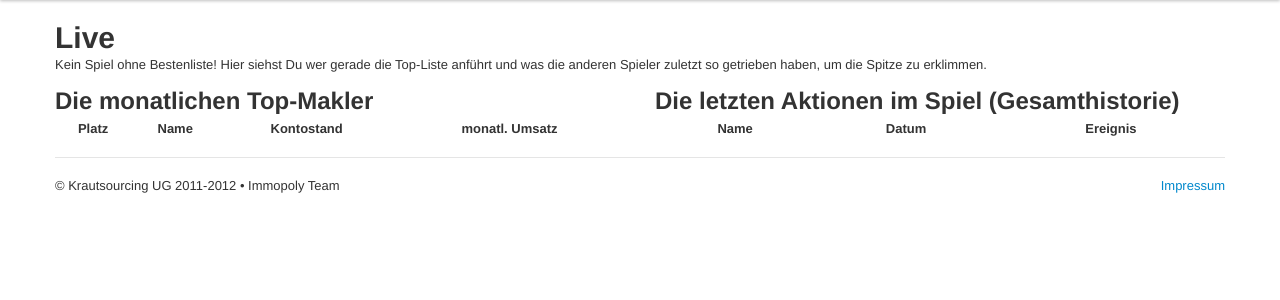
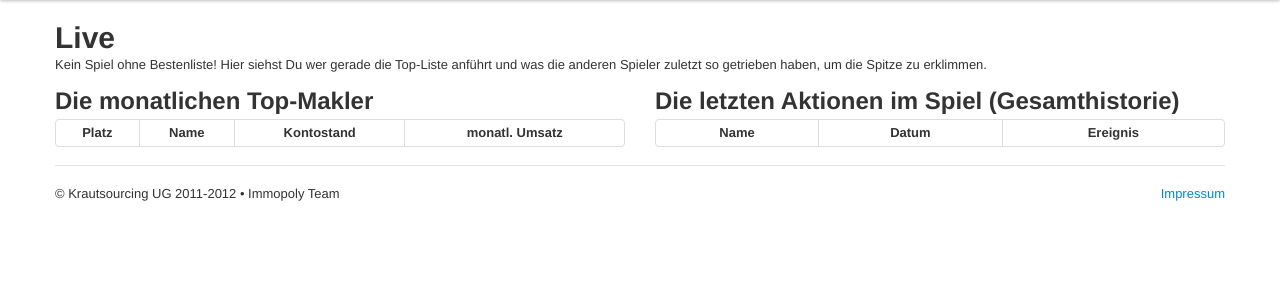
Before and after one commit to stefanhoth/immopoly-website, a PHP site: page /livestats.html in a window 1280 px wide. Shown: the part 40-340 px from the top of the page. Run offline with PHP 8.4, Linux system fonts and the light colour scheme; data that the repository does not hold is empty; some libraries are stand-ins or nearby versions.

Commit message:
Optimize table layout

```diff
--- a/content/livestats.inc.php
+++ b/content/livestats.inc.php
@@ -6,7 +6,7 @@
 <div class="row">
 	<div class="span6">
 		<h2>Die monatlichen Top-Makler</h2>
-		<table id="top_list" class="table-striped">
+		<table id="top_list" class="table-striped table-bordered table-condensed">
 			 <colgroup>
 					 <col class="rank"></col>
 					 <col class="name"></col>
@@ -34,7 +34,7 @@
 	<div class="span6">
 		<h2>Die letzten Aktionen im Spiel (Gesamthistorie)</h2>
 
-		 <table id="history_list"  class="table-striped history">
+		 <table id="history_list"  class="table-striped history table-bordered table-condensed">
 				 <colgroup>
 						 <col class="name"></col>
 						 <col class="date"></col>
--- a/css/overrides.css
+++ b/css/overrides.css
@@ -39,3 +39,13 @@ tr.loading{
 	tr.loading td{
 		padding: 20px;
 	}
+
+
+.table-striped tbody tr:nth-child(odd) td,
+.table-striped tbody tr:nth-child(odd) th {
+	background-color: #bcd5ff;
+}
+
+table#top_list td{
+	text-align: center;
+}
```
